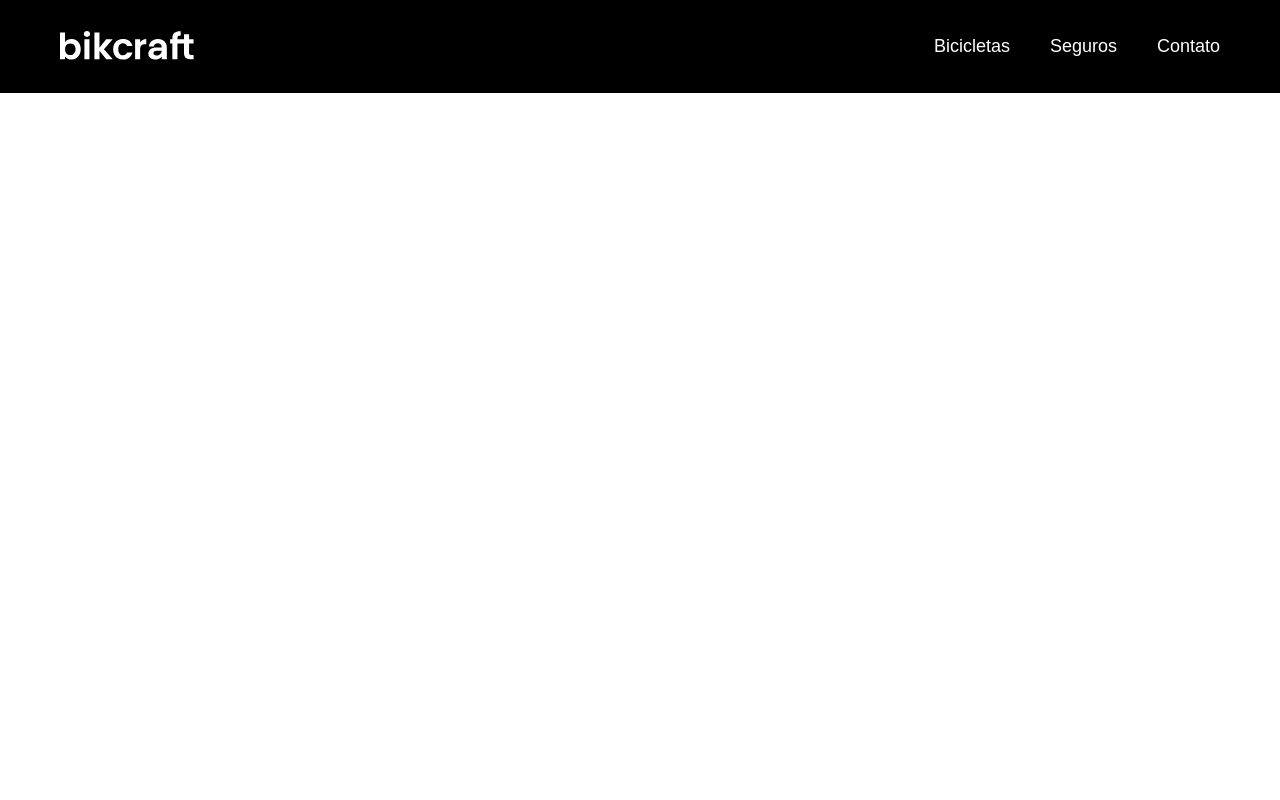
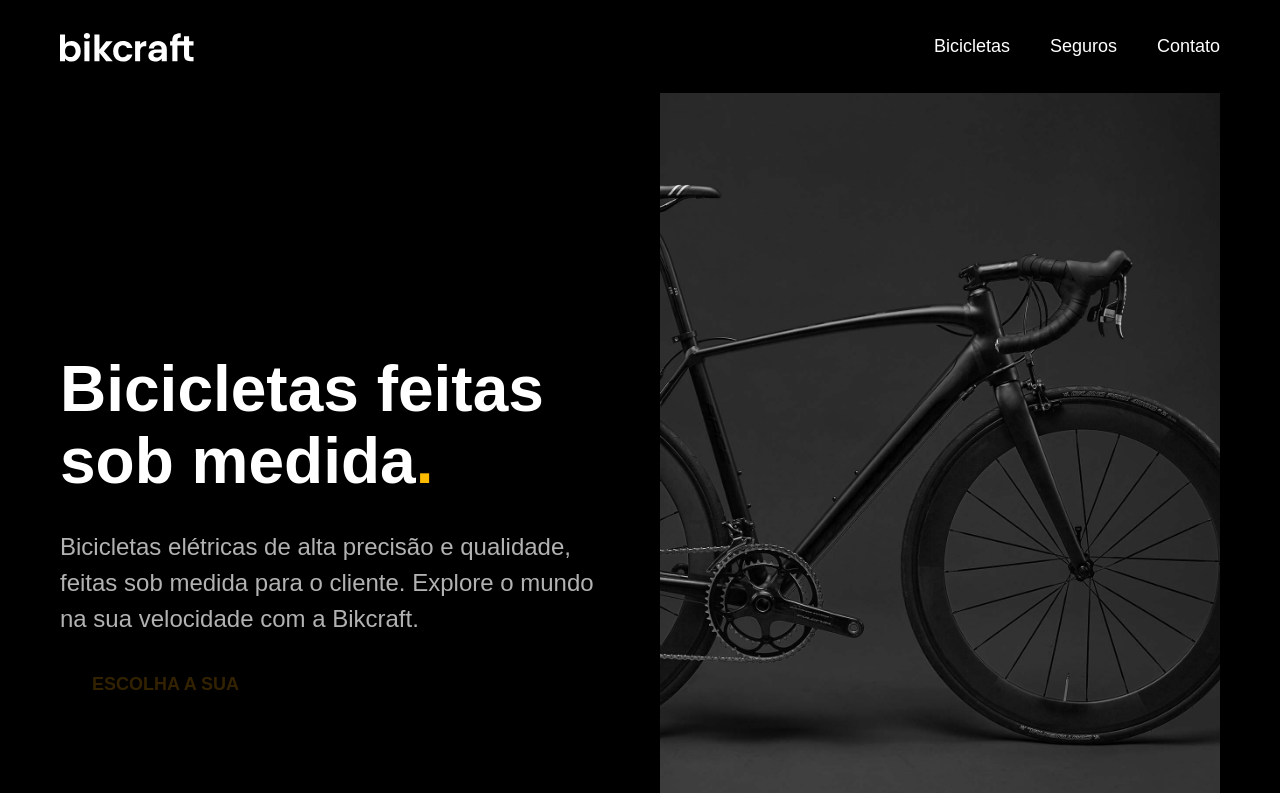
Before and after one commit to lari-ono/bikcraft_v2, a plain HTML site: page index.html in a window 1280 px wide. Drawn offline with Linux system fonts and the light colour scheme.

Commit message:
introdução e primeiro botão

```diff
--- a/css/style.css
+++ b/css/style.css
@@ -3,14 +3,23 @@ body {
   font-family: Arial, Helvetica, sans-serif;
 }
 
+h1, ul, p {
+  margin: 0px;
+}
+
 ul {
-  margin: 0px;
   padding: 0px;
   list-style: none;
 }
 
 a {
   text-decoration: none;
+  color: inherit;
+}
+
+img {
+  max-width: 100%;
+  display: block;
 }
 
 .header-bg {
@@ -20,6 +29,7 @@ a {
 .header {
   display: flex;
   flex-wrap: flex;
+  max-width: 1200px;
   gap: 20px;
   justify-content: space-between;
   align-items: center;
@@ -27,7 +37,7 @@ a {
   box-sizing: border-box;
   margin-left: auto;
   margin-right: auto;
-  max-width: 1200px;
+
 }
 
 .header-menu {
@@ -90,3 +100,59 @@ a {
     font-size: 14px;
   }
 }
+
+.introducao-bg {
+  background: #000000;
+  color: #ffffff;
+}
+
+.introducao {
+  display: grid;
+  grid-template-columns: 1fr 1fr;
+  gap: 0px 40px;
+  box-sizing: border-box;
+  max-width: 1200px;
+  padding-left: 20px;
+  padding-right: 20px;
+  margin-left: auto;
+  margin-right: auto;
+}
+
+.introducao-conteudo {
+  align-self: end;
+  padding-bottom: 80px;
+}
+
+.introducao p {
+  margin-bottom: 20px;
+  font-size: 24px;
+  line-height: 1.5;
+  color: #b2b2b2;
+}
+
+.introducao h1 {
+  margin-bottom: 32px;
+  font-size: 64px;
+  line-height: 1.125;
+}
+
+.introducao h1 span {
+  color: #ffbb00;
+}
+
+.introducao a {
+  display: inline-block;
+  padding: 16px 32px;
+  background: linear gradient(#ffbf00 , #f2a50c);
+  box-shadow: 0 1px 2px 0 rgba(0, 0, 0, 0.1);
+  border-radius: 4px;
+  text-transform: uppercase;
+  color: #332200;
+  font-size: 18px;
+  line-height: 1.33;
+  font-weight: bold;
+}
+
+introducao a:hover {
+  background: linear gradient(#ffb60d , #e59317);
+}
--- a/index.html
+++ b/index.html
@@ -21,5 +21,15 @@
     </nav>
   </div>
   </header>
+  <main class="introducao-bg">
+    <div class="introducao">
+      <div class="introducao-conteudo">
+      <h1>Bicicletas feitas sob medida<span>.</span></h1>
+      <p>Bicicletas elétricas de alta precisão  e qualidade, feitas sob medida para o cliente. Explore o mundo na sua velocidade com a Bikcraft.</p>
+      <a href="./bicicletas.html">Escolha a sua</a>
+      </div>
+      <img src="./img/fotos/introducao.jpg" alt="Bicicleta elétrica preta">
+    </div>
+  </main>
 </body>
 </html>
```
